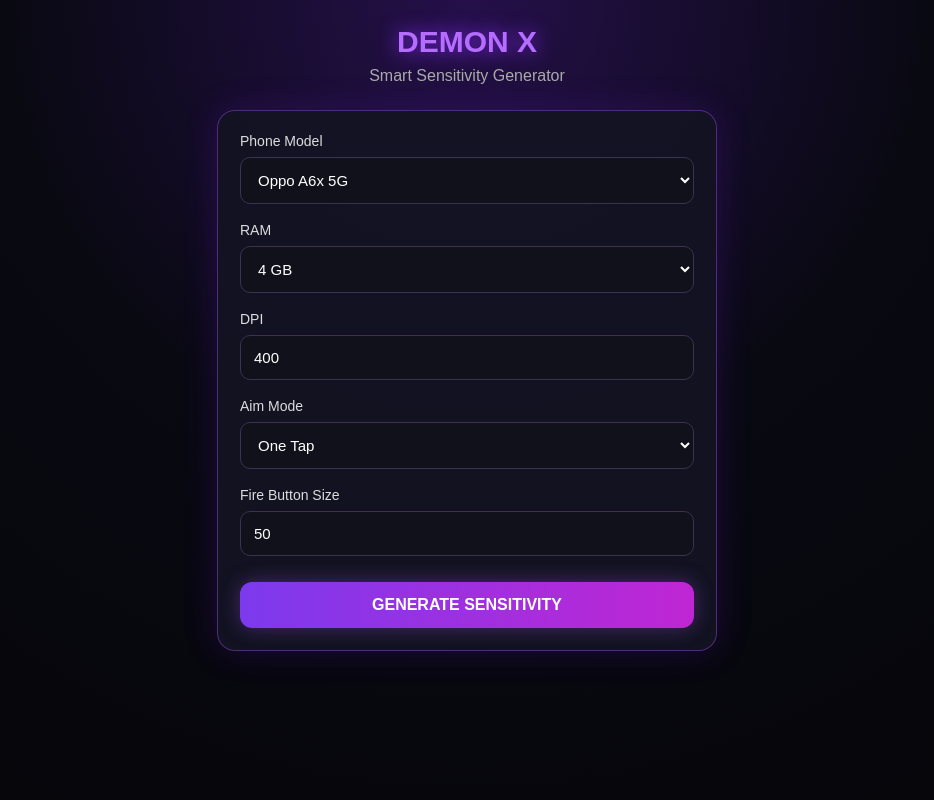
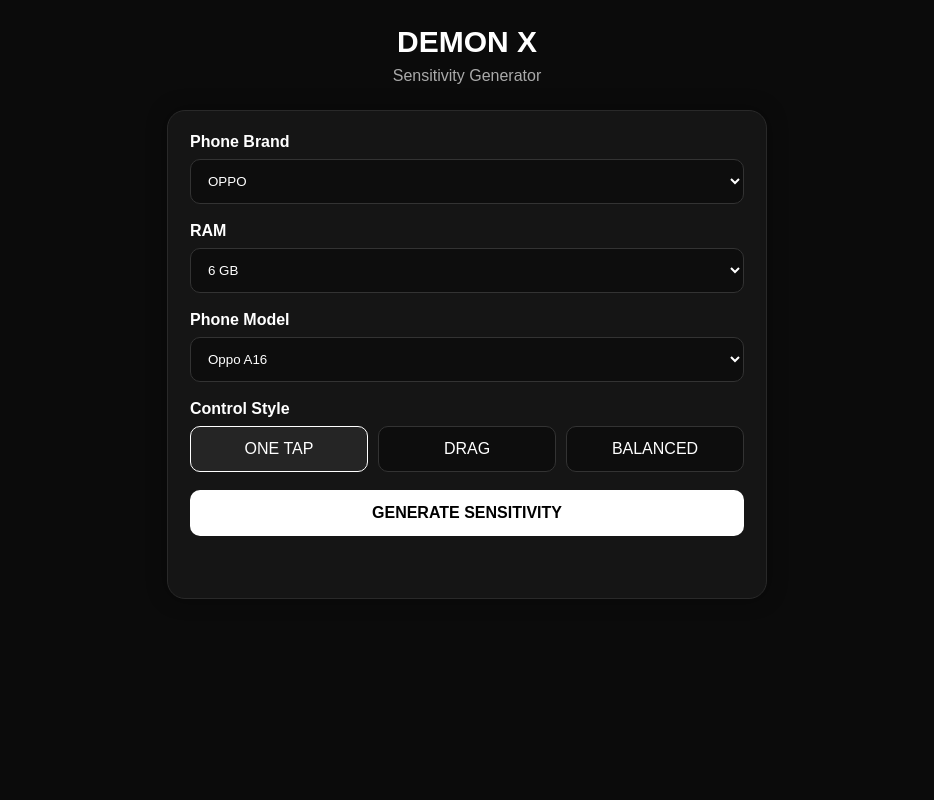
Before and after one commit to Ankul8899/demon-x-panel-, a Flask app: page / in a window 1280 px wide. Shown: the whole page, without its empty margins (173-1107 px from the left). Run offline with Flask 3, Linux system fonts and the light colour scheme.

Commit message:
updated app and templates

```diff
--- a/app.py
+++ b/app.py
@@ -2,69 +2,86 @@ from flask import Flask, render_template, request, jsonify
 
 app = Flask(__name__)
 
-def generate_sensitivity(phone, ram, dpi, mode, fire_button):
-    dpi = int(dpi)
-    fire_button = int(fire_button)
+
+def generate_settings(phone, ram, mode, model):
     ram = int(ram)
 
-    # Base sensitivity
-    if dpi < 350:
+    # Base values according to RAM
+    if ram <= 3:
+        base = 165
+    elif ram <= 4:
         base = 175
-    elif dpi < 450:
+    elif ram <= 6:
         base = 185
-    elif dpi < 550:
+    elif ram <= 8:
         base = 195
     else:
         base = 200
 
-    # RAM adjustment
-    if ram <= 3:
-        base -= 8
-    elif ram >= 8:
-        base += 3
+    # Phone type adjustment
+    phone_adjust = {
+        "oppo": 2,
+        "vivo": 2,
+        "realme": 3,
+        "samsung": 0,
+        "xiaomi": 2,
+        "oneplus": 4,
+        "iqoo": 4,
+        "other": 0
+    }
+
+    base += phone_adjust.get(phone.lower(), 0)
 
     # Mode adjustment
-    if mode == "one_tap":
-        general = base + 5
-        red_dot = base
-        scope_2x = base - 8
-        scope_4x = base - 18
-        sniper = base - 30
-    elif mode == "drag":
-        general = base
-        red_dot = base - 5
-        scope_2x = base - 12
-        scope_4x = base - 22
-        sniper = base - 35
-    else:
-        general = base
-        red_dot = base - 3
-        scope_2x = base - 10
-        scope_4x = base - 20
-        sniper = base - 32
+    mode_adjust = {
+        "one_tap": 8,
+        "drag": 3,
+        "balanced": 0
+    }
 
-    values = [
-        general,
-        red_dot,
-        scope_2x,
-        scope_4x,
-        sniper
-    ]
+    base += mode_adjust.get(mode, 0)
 
-    values = [max(0, min(200, x)) for x in values]
+    # Keep sensitivity inside 1-200
+    base = max(1, min(base, 200))
+
+    # Different sensitivity values
+    sensitivity = {
+        "general": base,
+        "red_dot": max(1, min(base + 2, 200)),
+        "2x": max(1, min(base - 5, 200)),
+        "4x": max(1, min(base - 10, 200)),
+        "sniper": max(1, min(base - 20, 200)),
+        "free_look": max(1, min(base + 5, 200))
+    }
+
+    # DPI
+    dpi = {
+        "one_tap": 480,
+        "drag": 430,
+        "balanced": 400
+    }.get(mode, 400)
+
+    # RAM adjustment
+    if ram >= 8:
+        dpi += 20
+    elif ram <= 3:
+        dpi -= 20
+
+    # Fire button
+    fire_button = {
+        "one_tap": 48,
+        "drag": 52,
+        "balanced": 50
+    }.get(mode, 50)
 
     return {
         "phone": phone,
-        "ram": f"{ram} GB",
+        "ram": ram,
+        "model": model,
+        "mode": mode,
         "dpi": dpi,
-        "mode": mode,
         "fire_button": fire_button,
-        "general": values[0],
-        "red_dot": values[1],
-        "scope_2x": values[2],
-        "scope_4x": values[3],
-        "sniper": values[4],
-        "free_look": max(0, min(200, base + 10))
+        "sensitivity": sensitivity
     }
 
 
@@ -77,16 +94,20 @@ def home():
 def generate():
     data = request.get_json()
 
-    result = generate_sensitivity(
-        data.get("phone", "Unknown"),
-        data.get("ram", 4),
-        data.get("dpi", 400),
-        data.get("mode", "balanced"),
-        data.get("fire_button", 50)
+    phone = data.get("phone")
+    ram = data.get("ram")
+    mode = data.get("mode")
+    model = data.get("model")
+
+    result = generate_settings(
+        phone,
+        ram,
+        mode,
+        model
     )
 
     return jsonify(result)
 
 
 if __name__ == "__main__":
-    app.run(host="0.0.0.0", port=5000, debug=True)
+    app.run(debug=True, host="0.0.0.0", port=5000)
--- a/templates/index.html
+++ b/templates/index.html
@@ -1,187 +1,164 @@
 <!DOCTYPE html>
 <html lang="en">
+
 <head>
     <meta charset="UTF-8">
     <meta name="viewport" content="width=device-width, initial-scale=1.0">
 
-    <title>DEMON X Sensitivity Generator</title>
+    <title>Demon X Sensitivity Generator</title>
 
     <style>
         * {
             box-sizing: border-box;
-            margin: 0;
-            padding: 0;
-            font-family: Arial, sans-serif;
         }
 
         body {
+            margin: 0;
             min-height: 100vh;
-            background:
-                radial-gradient(circle at top, #25104a 0%, #090912 45%, #050509 100%);
+            font-family: Arial, sans-serif;
+            background: #0b0b0b;
             color: white;
             padding: 25px 15px;
         }
 
         .container {
             width: 100%;
-            max-width: 500px;
+            max-width: 600px;
             margin: auto;
         }
 
-        .header {
+        .title {
             text-align: center;
             margin-bottom: 25px;
         }
 
-        .header h1 {
+        .title h1 {
+            margin: 0;
             font-size: 30px;
-            color: #b56cff;
-            text-shadow: 0 0 20px #8b2cff;
         }
 
-        .header p {
+        .title p {
             color: #aaa;
             margin-top: 8px;
         }
 
         .card {
-            background: rgba(20, 20, 35, 0.92);
-            border: 1px solid rgba(170, 80, 255, 0.4);
+            background: #151515;
+            border: 1px solid #292929;
             border-radius: 18px;
             padding: 22px;
-            box-shadow: 0 0 35px rgba(120, 30, 255, 0.18);
-        }
-
-        .group {
-            margin-bottom: 18px;
+            margin-bottom: 20px;
+            box-shadow: 0 0 20px rgba(0,0,0,.35);
         }
 
         label {
             display: block;
-            color: #ddd;
-            font-size: 14px;
             margin-bottom: 8px;
+            font-weight: bold;
         }
 
-        select,
-        input {
+        select {
             width: 100%;
             padding: 13px;
+            margin-bottom: 18px;
             border-radius: 10px;
-            border: 1px solid #3b3150;
+            border: 1px solid #333;
+            background: #0d0d0d;
+            color: white;
             outline: none;
-            background: #11111c;
-            color: white;
-            font-size: 15px;
         }
 
-        select:focus,
-        input:focus {
-            border-color: #a855f7;
-            box-shadow: 0 0 10px rgba(168, 85, 247, 0.25);
+        select:focus {
+            border-color: #777;
+        }
+
+        .modes {
+            display: grid;
+            grid-template-columns: repeat(3, 1fr);
+            gap: 10px;
+            margin-bottom: 18px;
+        }
+
+        .mode {
+            padding: 13px 5px;
+            border: 1px solid #333;
+            border-radius: 10px;
+            background: #0d0d0d;
+            color: white;
+            cursor: pointer;
+            text-align: center;
+        }
+
+        .mode.active {
+            border-color: white;
+            background: #252525;
         }
 
         button {
             width: 100%;
-            border: none;
-            border-radius: 12px;
             padding: 14px;
-            margin-top: 8px;
-            background: linear-gradient(90deg, #7c3aed, #c026d3);
-            color: white;
+            border: 0;
+            border-radius: 10px;
+            background: white;
+            color: black;
+            font-weight: bold;
             font-size: 16px;
-            font-weight: bold;
             cursor: pointer;
-            box-shadow: 0 0 20px rgba(168, 85, 247, 0.35);
         }
 
         button:active {
-            transform: scale(0.98);
+            transform: scale(.98);
         }
 
-        #loading {
+        .result {
             display: none;
-            text-align: center;
-            color: #c084fc;
-            margin-top: 18px;
         }
 
-        #result {
-            display: none;
-            margin-top: 22px;
+        .setting {
+            background: #0d0d0d;
+            border: 1px solid #292929;
+            border-radius: 12px;
+            padding: 15px;
+            margin-bottom: 10px;
         }
 
-        .result-title {
-            text-align: center;
-            color: #c084fc;
-            margin-bottom: 15px;
+        .setting span {
+            display: block;
+            color: #999;
+            font-size: 13px;
+            margin-bottom: 5px;
         }
 
-        .device-info {
-            background: #11111c;
-            border-radius: 12px;
-            padding: 14px;
-            margin-bottom: 15px;
-            border: 1px solid #30263e;
+        .setting strong {
+            font-size: 22px;
         }
 
-        .device-info p {
-            color: #ccc;
-            margin: 6px 0;
-            font-size: 14px;
-        }
-
-        .device-info span {
-            color: white;
-            font-weight: bold;
-        }
-
-        .sensitivity-grid {
+        .sens-grid {
             display: grid;
             grid-template-columns: 1fr 1fr;
             gap: 10px;
+            margin-top: 12px;
         }
 
-        .setting {
-            background: #151522;
-            border: 1px solid #30263e;
-            border-radius: 12px;
-            padding: 15px;
-            text-align: center;
+        .regen {
+            margin-top: 15px;
         }
 
-        .setting-name {
+        .status {
+            text-align: center;
             color: #aaa;
-            font-size: 13px;
-            margin-bottom: 6px;
+            margin: 10px 0;
+            min-height: 20px;
         }
 
-        .value {
-            color: #d8b4fe;
-            font-size: 25px;
-            font-weight: bold;
+        @media(max-width: 400px) {
+            .modes {
+                grid-template-columns: 1fr;
             }
 
-        .full {
-            grid-column: 1 / -1;
+            .sens-grid {
+                grid-template-columns: 1fr;
             }
-
-        .error {
-            display: none;
-            background: #35151b;
-            border: 1px solid #7f1d1d;
-            color: #fca5a5;
-            padding: 12px;
-            border-radius: 10px;
-            margin-top: 15px;
-            text-align: center;
-        }
-
-        .footer {
-            text-align: center;
-            color: #666;
-            font-size: 12px;
-            margin-top: 20px;
         }
     </style>
 </head>
@@ -190,148 +167,262 @@
 
 <div class="container">
 
-    <div class="header">
+    <div class="title">
         <h1>DEMON X</h1>
-        <p>Smart Sensitivity Generator</p>
+        <p>Sensitivity Generator</p>
     </div>
 
     <div class="card">
 
-        <div class="group">
-            <label for="phone">Phone Model</label>
+        <label>Phone Brand</label>
 
         <select id="phone">
-                <option value="Oppo A6x 5G">Oppo A6x 5G</option>
-                <option value="Oppo A16">Oppo A16</option>
-                <option value="Samsung">Samsung</option>
-                <option value="Redmi">Redmi</option>
-                <option value="Realme">Realme</option>
-                <option value="Vivo">Vivo</option>
-                <option value="OnePlus">OnePlus</option>
-                <option value="Other">Other</option>
+            <option value="oppo">OPPO</option>
+            <option value="vivo">Vivo</option>
+            <option value="realme">Realme</option>
+            <option value="samsung">Samsung</option>
+            <option value="xiaomi">Xiaomi</option>
+            <option value="oneplus">OnePlus</option>
+            <option value="iqoo">iQOO</option>
+            <option value="other">Other</option>
         </select>
-        </div>
 
-        <div class="group">
-            <label for="ram">RAM</label>
+
+        <label>RAM</label>
 
         <select id="ram">
             <option value="2">2 GB</option>
             <option value="3">3 GB</option>
-                <option value="4" selected>4 GB</option>
-                <option value="6">6 GB</option>
+            <option value="4">4 GB</option>
+            <option value="6" selected>6 GB</option>
             <option value="8">8 GB</option>
             <option value="12">12 GB</option>
             <option value="16">16 GB</option>
         </select>
+
+
+        <label>Phone Model</label>
+
+        <select id="model">
+            <option value="Oppo A16">Oppo A16</option>
+            <option value="Oppo A6x 5G">Oppo A6x 5G</option>
+            <option value="Vivo Y Series">Vivo Y Series</option>
+            <option value="Realme C Series">Realme C Series</option>
+            <option value="Samsung A Series">Samsung A Series</option>
+            <option value="Redmi Note Series">Redmi Note Series</option>
+            <option value="OnePlus Nord">OnePlus Nord</option>
+            <option value="Custom">Custom Model</option>
+        </select>
+
+
+        <label>Control Style</label>
+
+        <div class="modes">
+
+            <div class="mode active"
+                 data-mode="one_tap"
+                 onclick="selectMode(this)">
+                ONE TAP
             </div>
 
-        <div class="group">
-            <label for="dpi">DPI</label>
-
-            <input
-                type="number"
-                id="dpi"
-                value="400"
-                min="100"
-                max="1000"
-                placeholder="Enter DPI">
+            <div class="mode"
+                 data-mode="drag"
+                 onclick="selectMode(this)">
+                DRAG
             </div>
 
-        <div class="group">
-            <label for="mode">Aim Mode</label>
-
-            <select id="mode">
-                <option value="one_tap">One Tap</option>
-                <option value="drag">Drag</option>
-                <option value="balanced">Balanced</option>
-            </select>
+            <div class="mode"
+                 data-mode="balanced"
+                 onclick="selectMode(this)">
+                BALANCED
             </div>
 
-        <div class="group">
-            <label for="fire_button">
-                Fire Button Size
-            </label>
-
-            <input
-                type="number"
-                id="fire_button"
-                value="50"
-                min="1"
-                max="100"
-                placeholder="50">
         </div>
 
-        <button onclick="generateSensitivity()">
+        <button onclick="generateSettings()">
             GENERATE SENSITIVITY
         </button>
 
-        <div id="loading">
-            Generating sensitivity...
-        </div>
-
-        <div id="error" class="error"></div>
-
-        <div id="result">
-
-            <h2 class="result-title">
-                Your Sensitivity
-            </h2>
-
-            <div class="device-info">
-
-                <p>
-                    Phone:
-                    <span id="r-phone"></span>
-                </p>
-
-                <p>
-                    RAM:
-                    <span id="r-ram"></span>
-                </p>
-
-                <p>
-                    DPI:
-                    <span id="r-dpi"></span>
-                </p>
-
-                <p>
-                    Mode:
-                    <span id="r-mode"></span>
-                </p>
-
-                <p>
-                    Fire Button:
-                    <span id="r-fire"></span>
-                </p>
+        <div class="status" id="status"></div>
 
     </div>
 
-            <div class="sensitivity-grid">
 
-                <div class="setting full">
-                    <div class="setting-name">
-                        GENERAL
-                    </div>
+    <div class="card result" id="result">
 
-                    <div class="value" id="general">
-                        0
-                    </div>
+        <h2>Generated Settings</h2>
+
+        <div class="setting">
+            <span>Phone</span>
+            <strong id="rPhone"></strong>
         </div>
 
         <div class="setting">
-                    <div class="setting-name">
-                        RED DOT
-                    </div>
-
-                    <div class="value" id="red_dot">
-                        0
-                    </div>
+            <span>RAM</span>
+            <strong id="rRam"></strong>
         </div>
 
         <div class="setting">
-                    <div class="setting-name">
-                        2X SCOPE
+            <span>Phone Model</span>
+            <strong id="rModel"></strong>
         </div>
 
-                    <
+        <div class="setting">
+            <span>DPI</span>
+            <strong id="rDpi"></strong>
+        </div>
+
+        <div class="setting">
+            <span>Fire Button Size</span>
+            <strong id="rFire"></strong>
+        </div>
+
+        <h3>Sensitivity</h3>
+
+        <div class="sens-grid">
+
+            <div class="setting">
+                <span>General</span>
+                <strong id="general"></strong>
+            </div>
+
+            <div class="setting">
+                <span>Red Dot</span>
+                <strong id="red_dot"></strong>
+            </div>
+
+            <div class="setting">
+                <span>2X Scope</span>
+                <strong id="scope2"></strong>
+            </div>
+
+            <div class="setting">
+                <span>4X Scope</span>
+                <strong id="scope4"></strong>
+            </div>
+
+            <div class="setting">
+                <span>Sniper</span>
+                <strong id="sniper"></strong>
+            </div>
+
+            <div class="setting">
+                <span>Free Look</span>
+                <strong id="free"></strong>
+            </div>
+
+        </div>
+
+        <button class="regen"
+                onclick="generateSettings()">
+            🔄 REGENERATE
+        </button>
+
+    </div>
+
+</div>
+
+
+<script>
+
+let selectedMode = "one_tap";
+
+
+function selectMode(element) {
+
+    document.querySelectorAll(".mode")
+        .forEach(x => x.classList.remove("active"));
+
+    element.classList.add("active");
+
+    selectedMode = element.dataset.mode;
+}
+
+
+async function generateSettings() {
+
+    const status = document.getElementById("status");
+
+    status.innerText = "Generating settings...";
+
+    const data = {
+        phone: document.getElementById("phone").value,
+        ram: document.getElementById("ram").value,
+        model: document.getElementById("model").value,
+        mode: selectedMode
+    };
+
+
+    try {
+
+        const response = await fetch("/generate", {
+            method: "POST",
+
+            headers: {
+                "Content-Type": "application/json"
+            },
+
+            body: JSON.stringify(data)
+        });
+
+
+        const result = await response.json();
+
+
+        document.getElementById("rPhone").innerText =
+            result.phone.toUpperCase();
+
+        document.getElementById("rRam").innerText =
+            result.ram + " GB";
+
+        document.getElementById("rModel").innerText =
+            result.model;
+
+        document.getElementById("rDpi").innerText =
+            result.dpi;
+
+        document.getElementById("rFire").innerText =
+            result.fire_button;
+
+
+        document.getElementById("general").innerText =
+            result.sensitivity.general;
+
+        document.getElementById("red_dot").innerText =
+            result.sensitivity.red_dot;
+
+        document.getElementById("scope2").innerText =
+            result.sensitivity["2x"];
+
+        document.getElementById("scope4").innerText =
+            result.sensitivity["4x"];
+
+        document.getElementById("sniper").innerText =
+            result.sensitivity.sniper;
+
+        document.getElementById("free").innerText =
+            result.sensitivity.free_look;
+
+
+        document.getElementById("result").style.display =
+            "block";
+
+        status.innerText = "Settings generated successfully.";
+
+        document.getElementById("result")
+            .scrollIntoView({
+                behavior: "smooth"
+            });
+
+    } catch (error) {
+
+        status.innerText =
+            "Error: Server is not running.";
+
+    }
+}
+
+</script>
+
+</body>
+</html>
```
Lines whose indentation alone changed are shown as unchanged.
